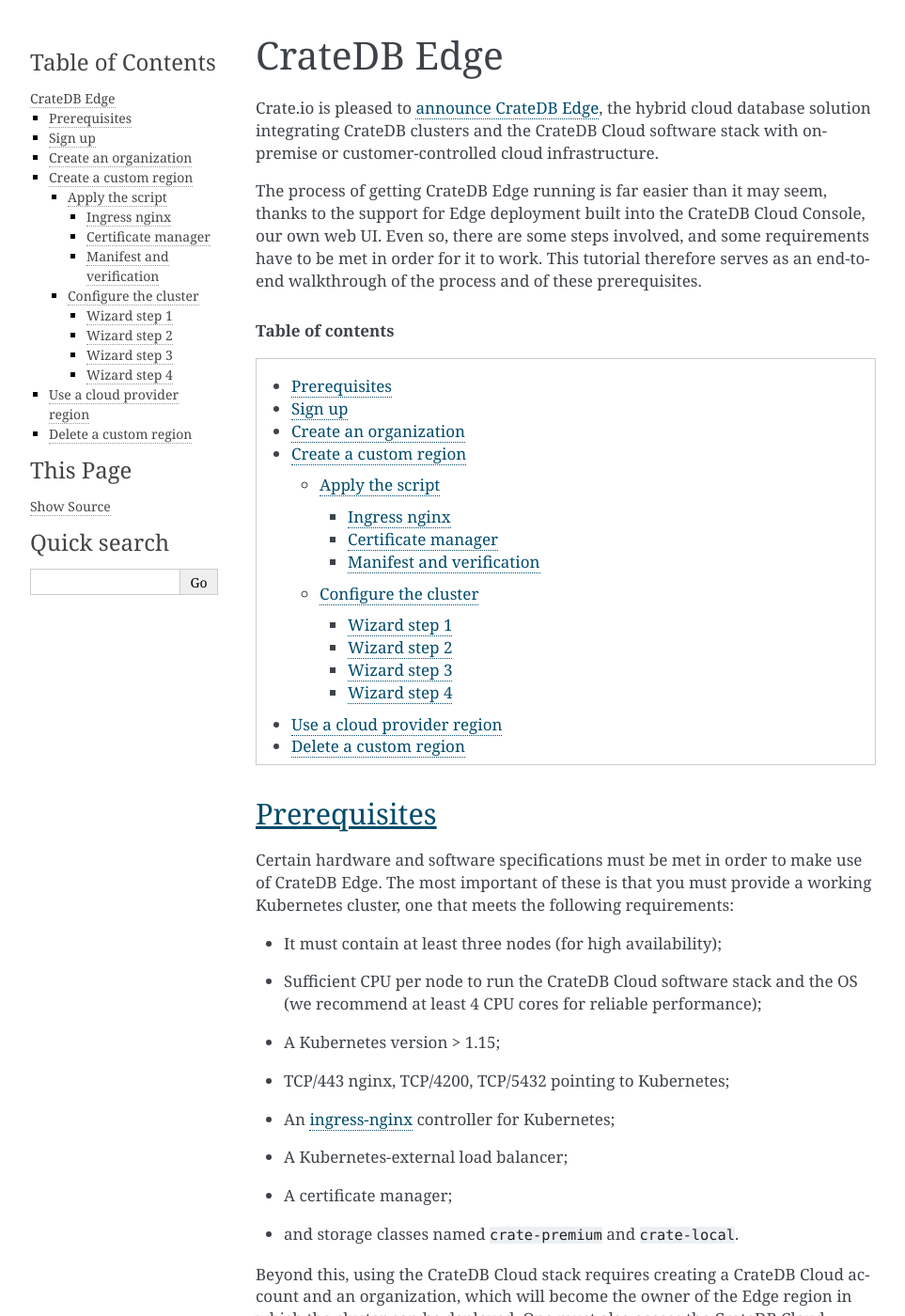
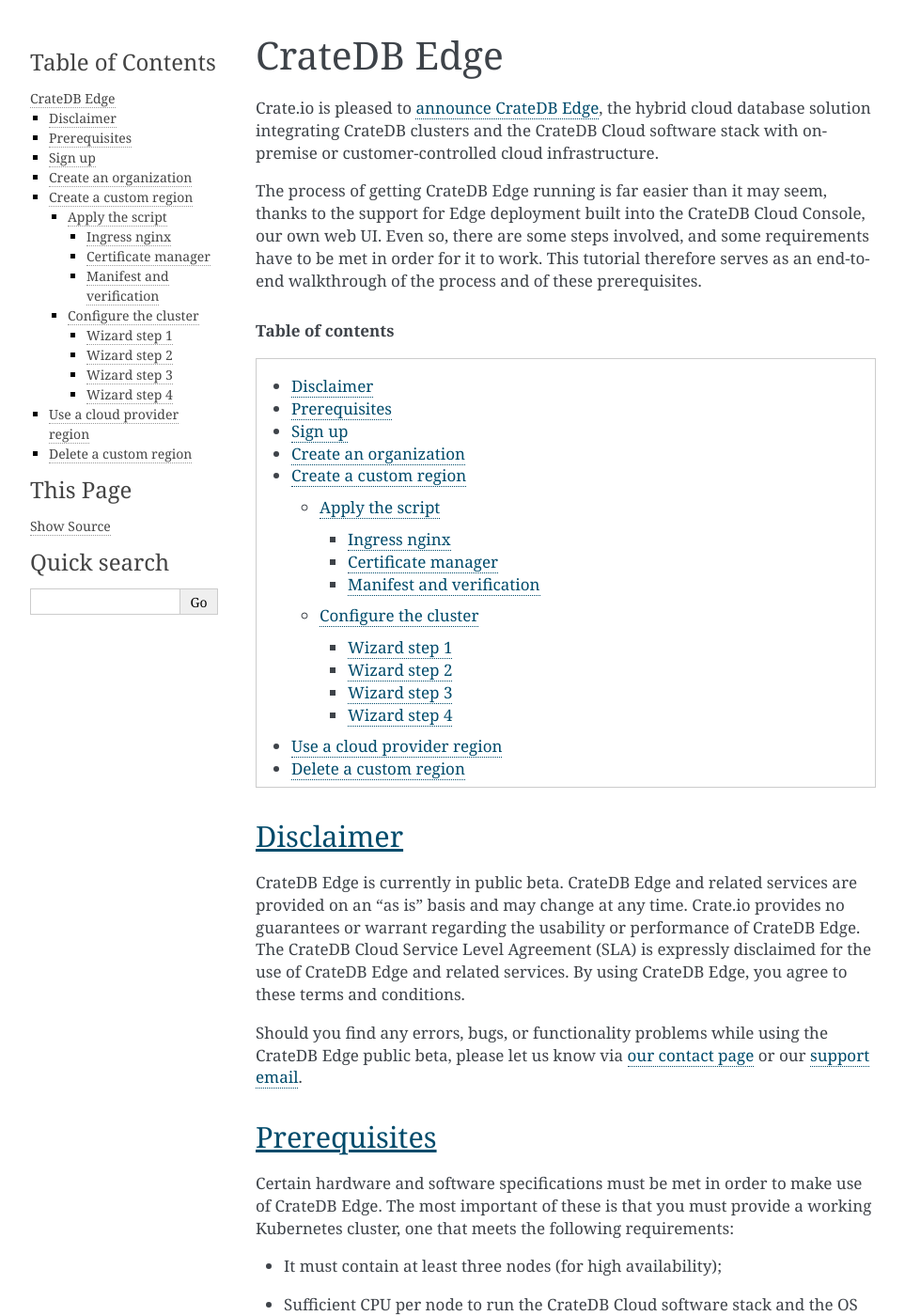
Before and after one commit to crate/cloud-tutorials, a Sphinx documentation site: the page built from docs/edge.rst, in a window 1280 px wide and 1400 px high. Shown: the whole window at 94% size, without its empty margins (148-1111 px from the left). Built offline with Sphinx 7.4.7, drawn with Linux system fonts in a browser that asks for light colours; some of the changed text lies outside the part shown.

Commit message:
Add SLA disclaimer to Edge tutorial

```diff
--- a/docs/edge.rst
+++ b/docs/edge.rst
@@ -18,6 +18,23 @@
 
 .. contents::
    :local:
+
+
+.. _edge-disclaimer:
+
+Disclaimer
+==========
+
+CrateDB Edge is currently in public beta. CrateDB Edge and related services are
+provided on an "as is" basis and may change at any time. Crate.io provides no
+guarantees or warrant regarding the usability or performance of CrateDB Edge.
+The CrateDB Cloud Service Level Agreement (SLA) is expressly disclaimed for the
+use of CrateDB Edge and related services. By using CrateDB Edge, you agree to
+these terms and conditions.
+
+Should you find any errors, bugs, or functionality problems while using the
+CrateDB Edge public beta, please let us know via `our contact page`_ or our
+`support email`_.
 
 
 .. _edge-prereqs:
@@ -299,8 +316,10 @@
 
 
 .. _announce CrateDB Edge: https://crate.io/a/announcing-cratedb-edge/
+.. _our contact page: https://crate.io/contact/
 .. _CrateDB Admin UI: https://crate.io/docs/crate/admin-ui/en/latest/
 .. _Helm: https://helm.sh/docs/intro/quickstart/
 .. _ingress-nginx: https://github.com/kubernetes/ingress-nginx
 .. _installation instructions: https://kubernetes.github.io/ingress-nginx/deploy/
 .. _subscription plan: https://crate.io/docs/cloud/reference/en/latest/subscription-plans.html
+.. _support email: support@crate.io
```
Also changed, not shown: other parts of docs/edge.rst (+3 -3 lines), docs/_assets/img/cloud-edge-delete.png (added).
